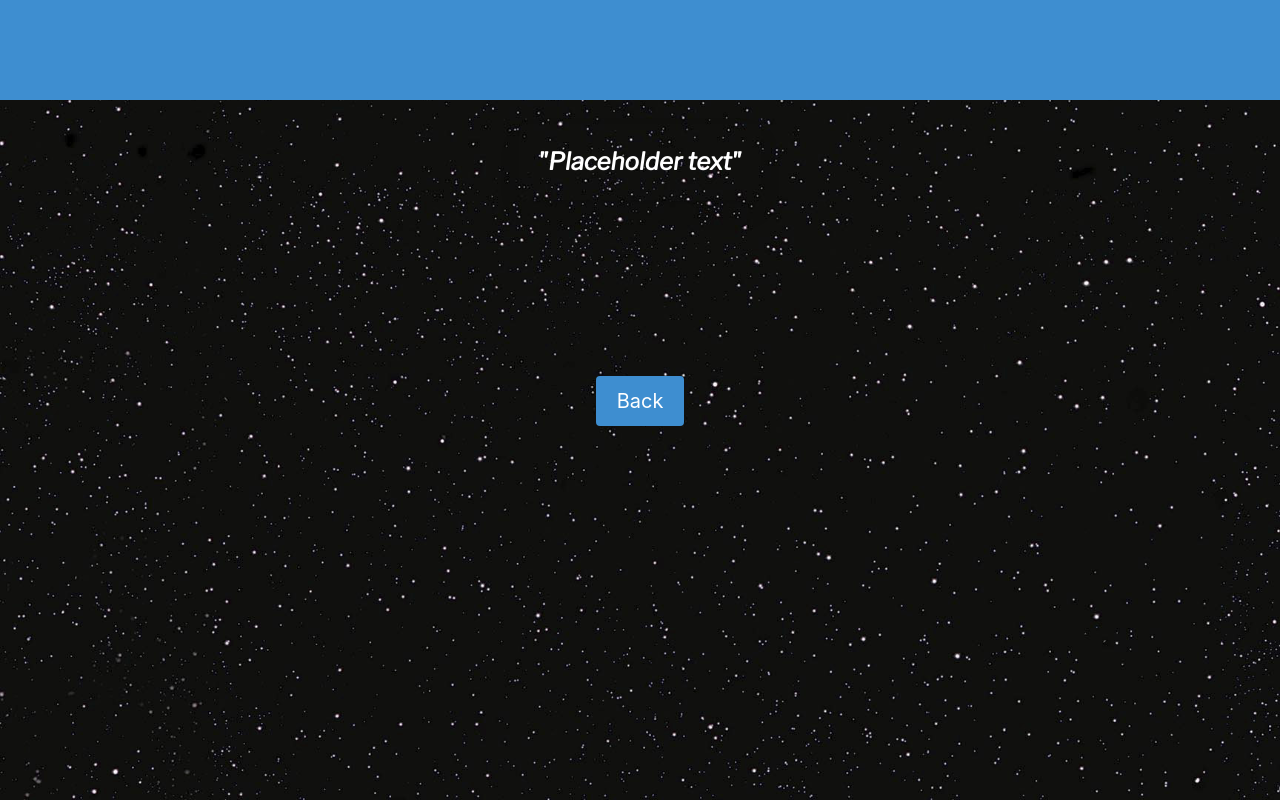
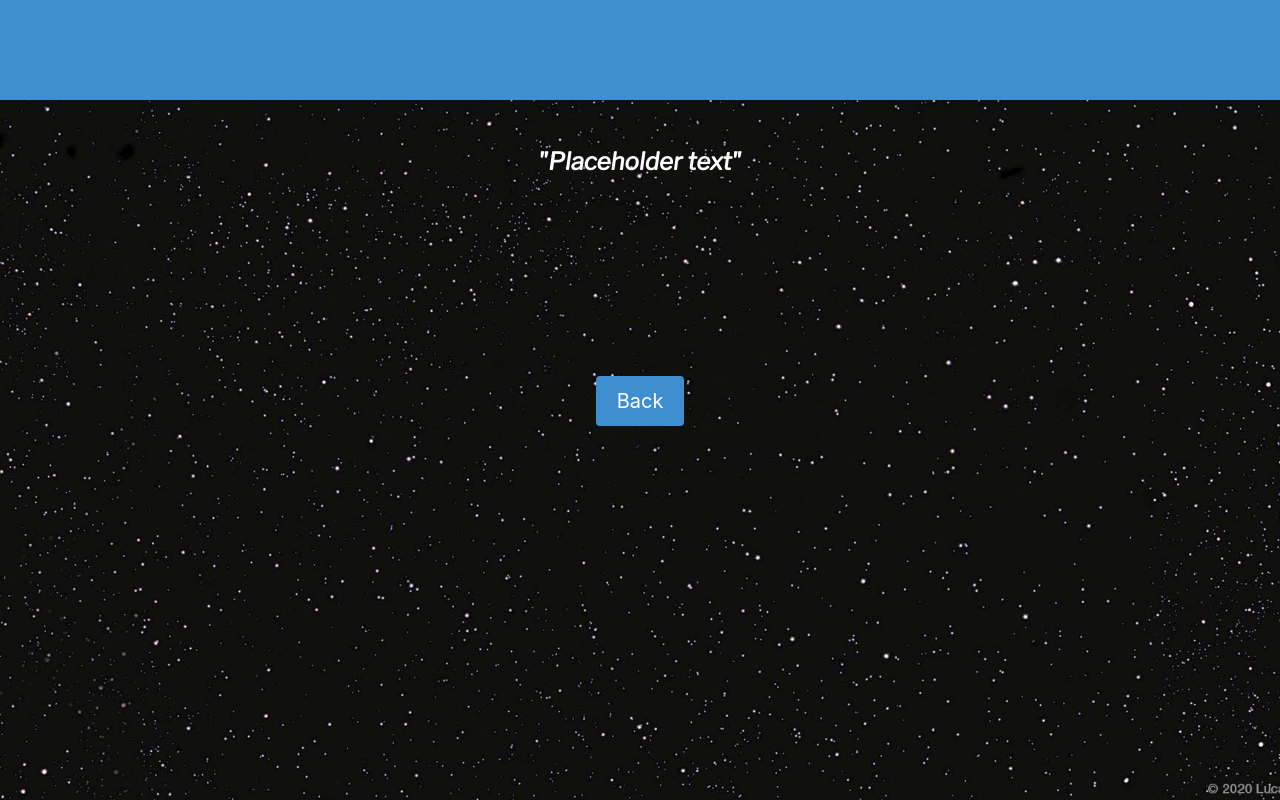
Before and after one commit to Morralytics/Yoda-Translator, a plain HTML site: page result.html in a window 1280 px wide. Shown: the top 800 px of the page. Drawn offline with nearby package versions, Linux system fonts and the light colour scheme.

Commit message:
fix background image height issue

```diff
--- a/assets/style-2.css
+++ b/assets/style-2.css
@@ -1,10 +1,10 @@
-main {
+body {
     background-image: url(./images/star-wars-backgrounds-25.jpg);
     /* background-image: url(https://thumbs.gfycat.com/FaithfulSlowCoelacanth-mobile.mp4) */
-    background-repeat: repeat;
-    background-size: auto 100vh;
-    background-position: cover;
-    height: 100vw;
+    /* background-repeat: repeat; */
+    background-size: cover;
+    background-position: center;
+    height: 100vh;
 }
 
 #flex-1, #flex-2, #flex-3 {
@@ -21,6 +21,10 @@ main {
     background: none;
 }
 
+footer {
+    position: absolute bottom;
+}
+
 /* @font-face {
     font-family: "Libre Franklin", sans-serif;
     font-weight: 400;
--- a/result.html
+++ b/result.html
@@ -46,11 +46,11 @@
             <!-- link btn to index.html -->
         </div>
 
+        <footer>
+            <div class="block is-flex">
+            </div>
+        </footer>
     </main>
-    <footer>
-        <div class="block is-flex">
-        </div>
-    </footer>
     <script src="./assets/script.js"></script>
     <!-- <footer></footer> -->
 </body>
```
Also changed, not shown: assets/images/lightsaber-blue.jpg (added), assets/images/lightsaber-red.jpg (added), assets/images/space-backgrd.jpg (added).
